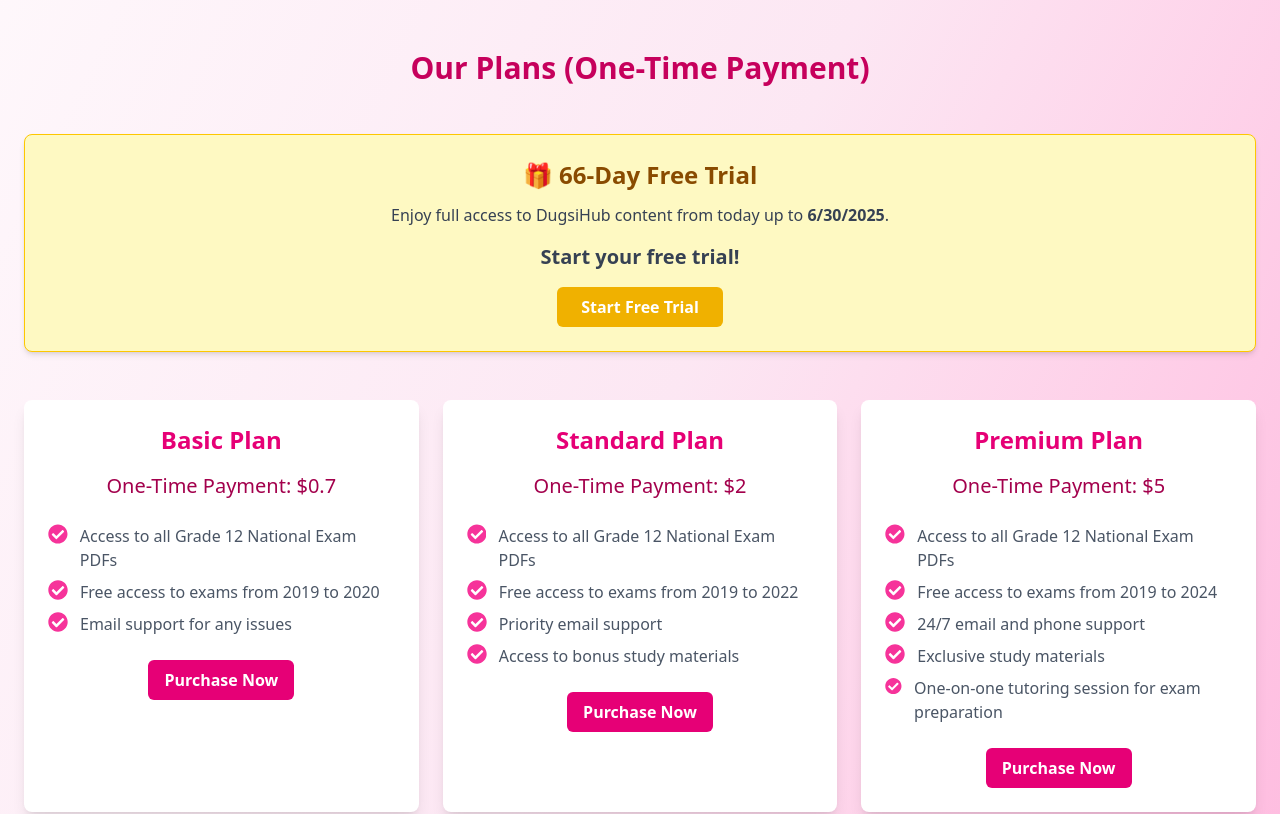
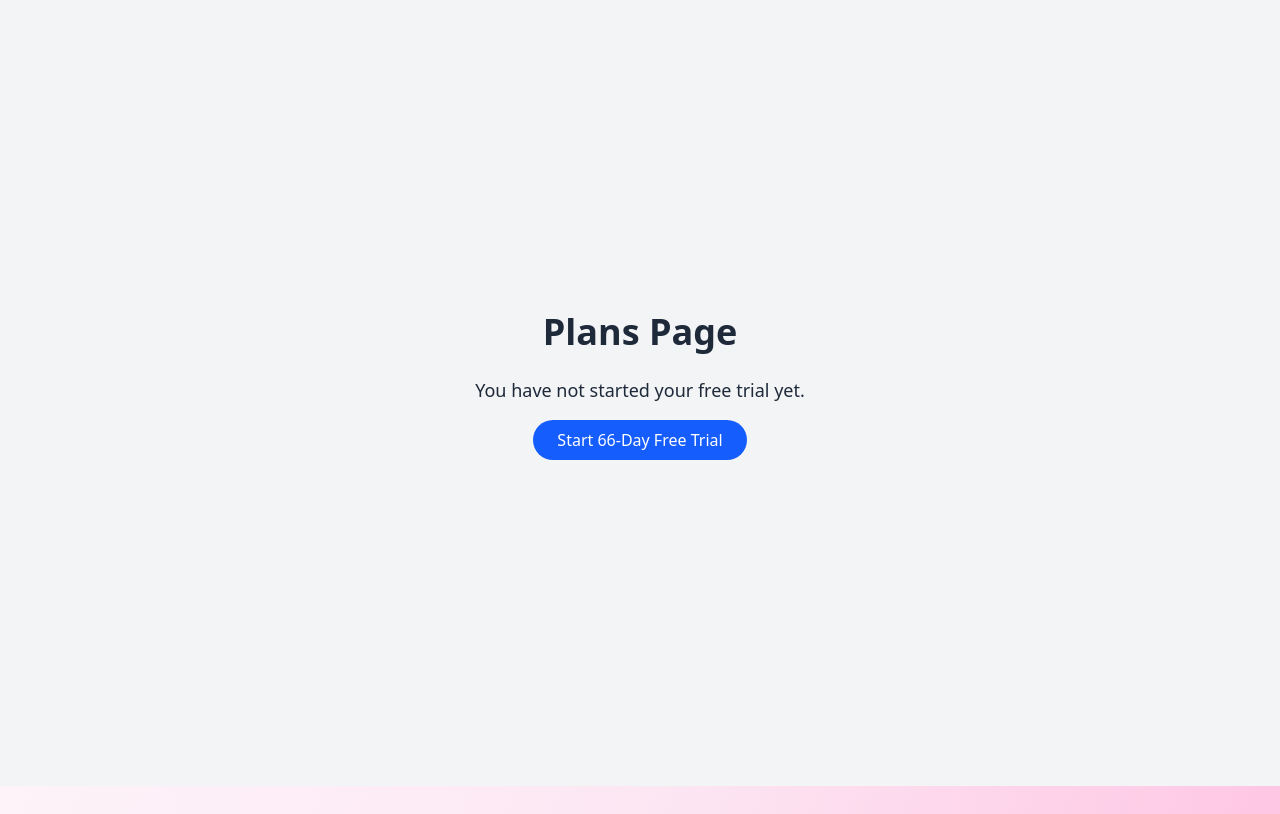
Before and after one commit to engabdullah-2024/DugsiTech, a React (Vite) app: page / in a window 1280 px wide. Shown: the part 860-1674 px from the top of the page. Built offline with nearby package versions, Linux system fonts and the light colour scheme.

Commit message:
feat: Update school cards design with modern gradient background and image overlays

```diff
--- a/src/App.jsx
+++ b/src/App.jsx
@@ -16,6 +16,7 @@
 import OurServices from './components/OurServices';
 import Plans from './pages/Plans';
 import Payment from './pages/Payment';
+import Schools from './pages/Schools';
 
 
 const App = () => {
@@ -37,6 +38,7 @@
         <Route path="/our" element={<OurServices />} />
         <Route path="/plans" element={<Plans />} />
         <Route path="/payment" element={<Payment />} />
+        <Route path="/schools" element={<Schools />} />
 
 
       </Routes>
--- a/src/pages/Home.jsx
+++ b/src/pages/Home.jsx
@@ -4,6 +4,7 @@
 import Service from "../components/Service";
 import OurServices from "../components/OurServices";
 import Plans from "./Plans";
+import Schools from "./Schools";
 
 function Home() {
 
@@ -15,6 +16,7 @@
      <Plans/>
      <OurServices/>
      <Service/>
+     <Schools/>
     </div>
   );
 }
--- a/src/pages/Plans.jsx
+++ b/src/pages/Plans.jsx
@@ -1,59 +1,26 @@
-import React, { useEffect, useState } from 'react';
-import { FaCheckCircle } from 'react-icons/fa';
+import React from 'react';
+import { useEffect, useState } from 'react';
 import { useNavigate } from 'react-router-dom';
 
 const Plans = () => {
+  const [timeLeft, setTimeLeft] = useState('Loading...');
   const navigate = useNavigate();
-  const [timeLeft, setTimeLeft] = useState('Loading...');
-
-  const plans = [
-    {
-      title: 'Basic Plan',
-      price: 0.7,
-      services: [
-        'Access to all Grade 12 National Exam PDFs',
-        'Free access to exams from 2019 to 2020',
-        'Email support for any issues',
-      ],
-    },
-    {
-      title: 'Standard Plan',
-      price: 2,
-      services: [
-        'Access to all Grade 12 National Exam PDFs',
-        'Free access to exams from 2019 to 2022',
-        'Priority email support',
-        'Access to bonus study materials',
-      ],
-    },
-    {
-      title: 'Premium Plan',
-      price: 5,
-      services: [
-        'Access to all Grade 12 National Exam PDFs',
-        'Free access to exams from 2019 to 2024',
-        '24/7 email and phone support',
-        'Exclusive study materials',
-        'One-on-one tutoring session for exam preparation',
-      ],
-    },
-  ];
 
   useEffect(() => {
-    if (typeof window !== 'undefined') {  // IMPORTANT: Only run in browser
+    if (typeof window !== 'undefined') {
       const trialData = JSON.parse(localStorage.getItem('trialInfo'));
-      const end = new Date('2025-06-30T23:59:59');
+      if (trialData && trialData.endISO) {
+        const end = new Date(trialData.endISO);
 
-      if (trialData) {
-        const timer = setInterval(() => {
+        const updateTimer = () => {
           const now = new Date();
           const timeRemaining = end - now;
 
           if (timeRemaining <= 0) {
+            setTimeLeft('Trial expired');
             clearInterval(timer);
-            setTimeLeft('Trial expired');
+            alert('Your 66-day trial has ended. Please upgrade to continue.');
             localStorage.removeItem('trialInfo');
-            alert('Your 66-day trial has ended. Please upgrade to continue.');
             navigate('/plans');
           } else {
             const days = Math.floor(timeRemaining / (1000 * 60 * 60 * 24));
@@ -63,87 +30,55 @@
 
             setTimeLeft(`${days}d ${hours}h ${minutes}m ${seconds}s`);
           }
-        }, 1000);
+        };
+
+        updateTimer(); // Call once immediately
+        const timer = setInterval(updateTimer, 1000);
 
         return () => clearInterval(timer);
       } else {
-        setTimeLeft('Start your free trial!');
+        setTimeLeft(null); // No trial started
       }
     }
   }, [navigate]);
 
-  const startTrial = () => {
-    const start = new Date();
-    const end = new Date('2025-06-30T23:59:59');
-
-    const trialInfo = {
-      startISO: start.toISOString(),
-      endISO: end.toISOString(),
-    };
-
-    localStorage.setItem('trialInfo', JSON.stringify(trialInfo));
-    alert('Your trial has started!');
-    navigate('/exams');
-  };
-
-  const handlePaymentRedirect = (price) => {
-    navigate('/payment', { state: { price } });
+  const handleStartTrial = () => {
+    if (typeof window !== 'undefined') {
+      const now = new Date();
+      const end = new Date();
+      end.setDate(now.getDate() + 66); // Add 66 days
+      const trialInfo = { startISO: now.toISOString(), endISO: end.toISOString() };
+      localStorage.setItem('trialInfo', JSON.stringify(trialInfo));
+      window.location.reload(); // Refresh to show countdown
+    }
   };
 
   return (
-    <div className="py-16">
-      <div className="max-w-screen-xl mx-auto px-6">
-        <h2 className="text-3xl font-bold text-center text-pink-700 mb-12">
-          Our Plans (One-Time Payment)
-        </h2>
+    <div className="min-h-screen flex flex-col items-center justify-center bg-gray-100 text-gray-800">
+      <h1 className="text-4xl font-bold mb-6">Plans Page</h1>
 
-        {/* FREE TRIAL CARD */}
-        <div className="mb-12">
-          <div className="bg-yellow-100 border border-yellow-400 rounded-lg p-6 text-center shadow-md">
-            <h3 className="text-2xl font-semibold text-yellow-800 mb-3">🎁 66-Day Free Trial</h3>
-            <p className="text-gray-700 mb-4">
-              Enjoy full access to DugsiHub content from today up to{' '}
-              <strong>{new Date('2025-06-30').toLocaleDateString()}</strong>.
-            </p>
-            <p className="text-xl font-semibold text-gray-700 mb-4">
-              {timeLeft}
-            </p>
-            <button
-              onClick={startTrial}
-              className="bg-yellow-500 text-white py-2 px-6 rounded-md hover:bg-yellow-600 font-semibold transition duration-300"
-            >
-              Start Free Trial
-            </button>
-          </div>
+      {timeLeft === 'Loading...' && (
+        <p className="text-lg animate-pulse">Loading your trial...</p>
+      )}
+
+      {timeLeft === null && (
+        <div className="flex flex-col items-center">
+          <p className="text-lg mb-4">You have not started your free trial yet.</p>
+          <button
+            onClick={handleStartTrial}
+            className="px-6 py-2 bg-blue-600 hover:bg-blue-700 text-white rounded-full"
+          >
+            Start 66-Day Free Trial
+          </button>
         </div>
+      )}
 
-        {/* PAID PLANS */}
-        <div className="grid grid-cols-1 sm:grid-cols-2 lg:grid-cols-3 gap-6">
-          {plans.map((plan, index) => (
-            <div
-              key={index}
-              className="bg-white shadow-lg rounded-lg p-6 text-center transform transition duration-300 hover:scale-105"
-            >
-              <h3 className="text-2xl font-semibold text-pink-600 mb-4">{plan.title}</h3>
-              <p className="text-xl text-pink-800 mb-6">One-Time Payment: ${plan.price}</p>
-              <ul className="text-left text-gray-600 mb-6">
-                {plan.services.map((service, i) => (
-                  <li key={i} className="mb-2 flex items-start">
-                    <FaCheckCircle className="w-5 h-5 text-pink-500 mr-3" />
-                    {service}
-                  </li>
-                ))}
-              </ul>
-              <button
-                onClick={() => handlePaymentRedirect(plan.price)}
-                className="bg-pink-600 text-white py-2 px-4 rounded-md font-semibold hover:bg-pink-700 transition duration-300"
-              >
-                Purchase Now
-              </button>
-            </div>
-          ))}
+      {timeLeft !== 'Loading...' && timeLeft !== null && (
+        <div className="flex flex-col items-center">
+          <p className="text-2xl font-semibold mb-2">Time Remaining:</p>
+          <p className="text-xl text-green-600">{timeLeft}</p>
         </div>
-      </div>
+      )}
     </div>
   );
 };
--- /dev/null
+++ b/src/pages/Schools.jsx
@@ -0,0 +1,71 @@
+import React from 'react';
+
+const schools = [
+  {
+    name: 'Alfurqan Modern School',
+    image: 'https://encrypted-tbn0.gstatic.com/images?q=tbn:ANd9GcR5dNAD1P563iM-v3YS0VJWRW-N6d4nJhD6dQ&s', // Replace with your actual image path
+    link: '', // No link for Alfurqan
+  },
+  {
+    name: 'Rise Academy',
+    image: 'https://www.riseacademy.so/wp-content/uploads/2021/12/rise-logo-white-png.png', // Replace with your actual image path
+    link: 'https://www.riseacademy.so/', // Real link
+  },
+];
+
+const Schools = () => {
+  return (
+    <div className="min-h-screen bg-gradient-to-b from-white via-pink-50 to-pink-100 py-16 px-6">
+      <div className="max-w-screen-xl mx-auto">
+        <h2 className="text-4xl font-bold text-center text-pink-700 mb-12">Our Member Schools</h2>
+
+        <div className="grid grid-cols-1 sm:grid-cols-2 lg:grid-cols-3 gap-10">
+          {schools.map((school, index) => (
+            school.link ? (
+              // If school has a link, wrap with <a>
+              <a
+                key={index}
+                href={school.link}
+                target="_blank"
+                rel="noopener noreferrer"
+                className="bg-gradient-to-t from-pink-100 to-white rounded-xl shadow-lg overflow-hidden transform hover:scale-105 transition duration-300 hover:shadow-xl"
+              >
+                <div className="relative">
+                  <img
+                    src={school.image}
+                    alt={school.name}
+                    className="w-full h-48 sm:h-64 object-contain mx-auto"
+                  />
+                  <div className="absolute inset-0 bg-gradient-to-t from-pink-500 to-transparent opacity-30 rounded-xl"></div>
+                </div>
+                <div className="p-6 text-center">
+                  <h3 className="text-2xl font-semibold text-pink-600">{school.name}</h3>
+                </div>
+              </a>
+            ) : (
+              // If no link, just normal div
+              <div
+                key={index}
+                className="bg-gradient-to-t from-pink-100 to-white rounded-xl shadow-lg overflow-hidden transform hover:scale-105 transition duration-300 hover:shadow-xl"
+              >
+                <div className="relative">
+                  <img
+                    src={school.image}
+                    alt={school.name}
+                    className="w-full h-48 sm:h-64 object-contain mx-auto"
+                  />
+                  <div className="absolute inset-0 bg-gradient-to-t from-pink-500 to-transparent opacity-30 rounded-xl"></div>
+                </div>
+                <div className="p-6 text-center">
+                  <h3 className="text-2xl font-semibold text-pink-600">{school.name}</h3>
+                </div>
+              </div>
+            )
+          ))}
+        </div>
+      </div>
+    </div>
+  );
+};
+
+export default Schools;
```
